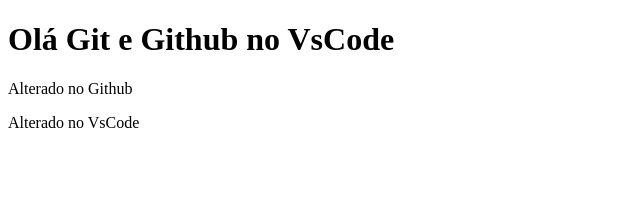
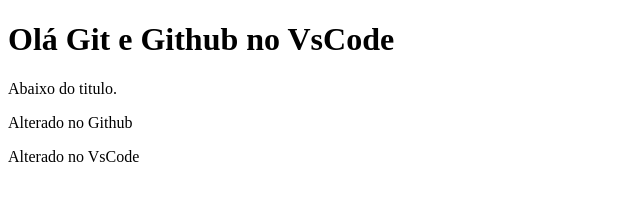
Before and after one commit to Cadmielzin/Teste-Github-vscode, a plain HTML site: page index.html in a window 1280 px wide. Shown: the whole page, without its empty margins (0-640 px from the left). Drawn offline with Linux system fonts and the light colour scheme.

Commit message:
Update index.html

```diff
--- a/index.html
+++ b/index.html
@@ -7,6 +7,7 @@
 </head>
 <body>
     <h1>Olá Git e Github no VsCode</h1>
+    <hi>Abaixo do titulo.</hi>
     <p>Alterado no Github</p>
     <p>Alterado no VsCode</p>
 </body>
```
